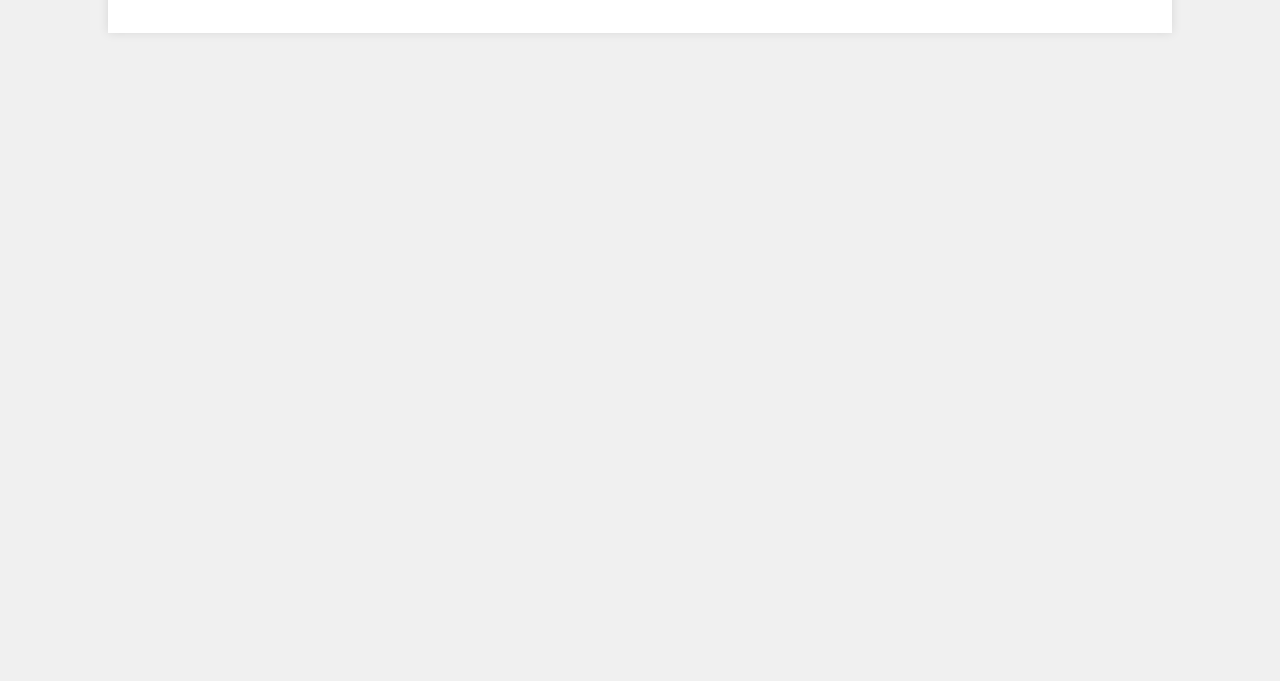
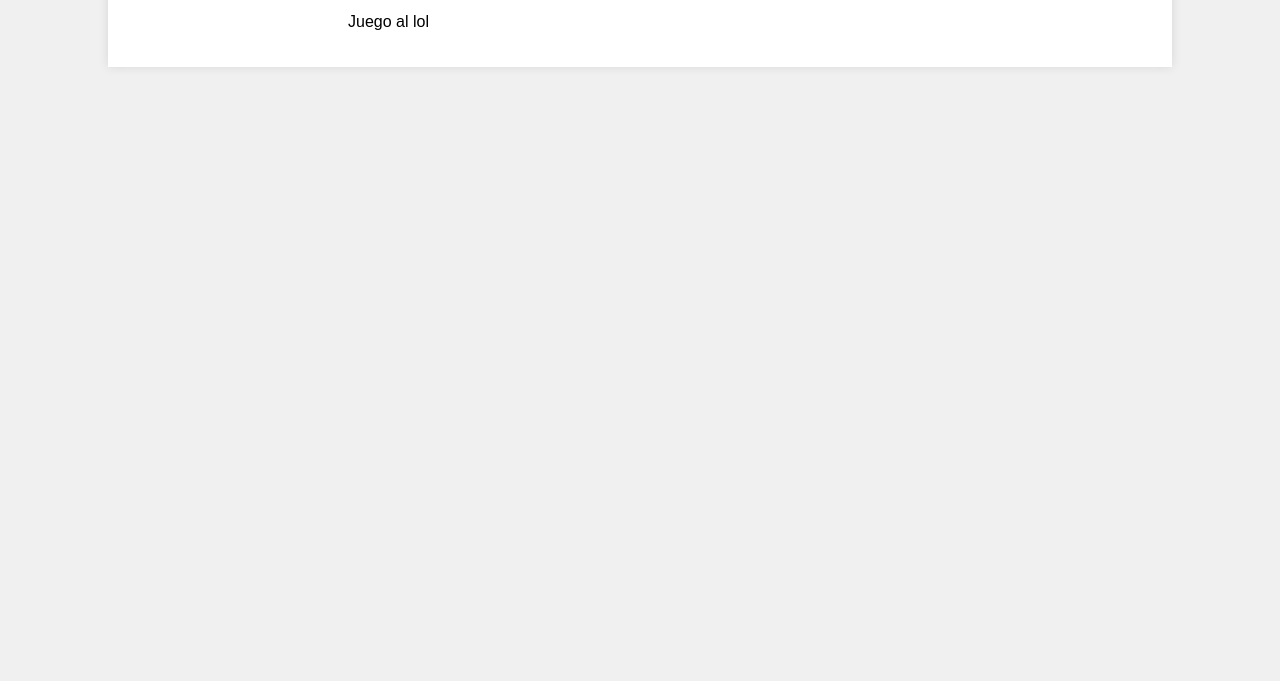
Before and after one commit to wabish0/mi-pagina-web, a plain HTML site: page index.html in a window 1280 px wide. Shown: the part 119-800 px from the top of the page. Drawn offline with Linux system fonts and the light colour scheme.

Commit message:
2do comit

```diff
--- a/index.html
+++ b/index.html
@@ -48,6 +48,7 @@
             <div class="content">
                 <h1>¡Hola! Soy Francis</h1>
                 <p>Soy Estudiante de Software y me apasiona el anime.</p>
+                <p>Juego al lol</p>
             </div>
         </div>
     </div>
```
Also changed, not shown: 1 other file.
